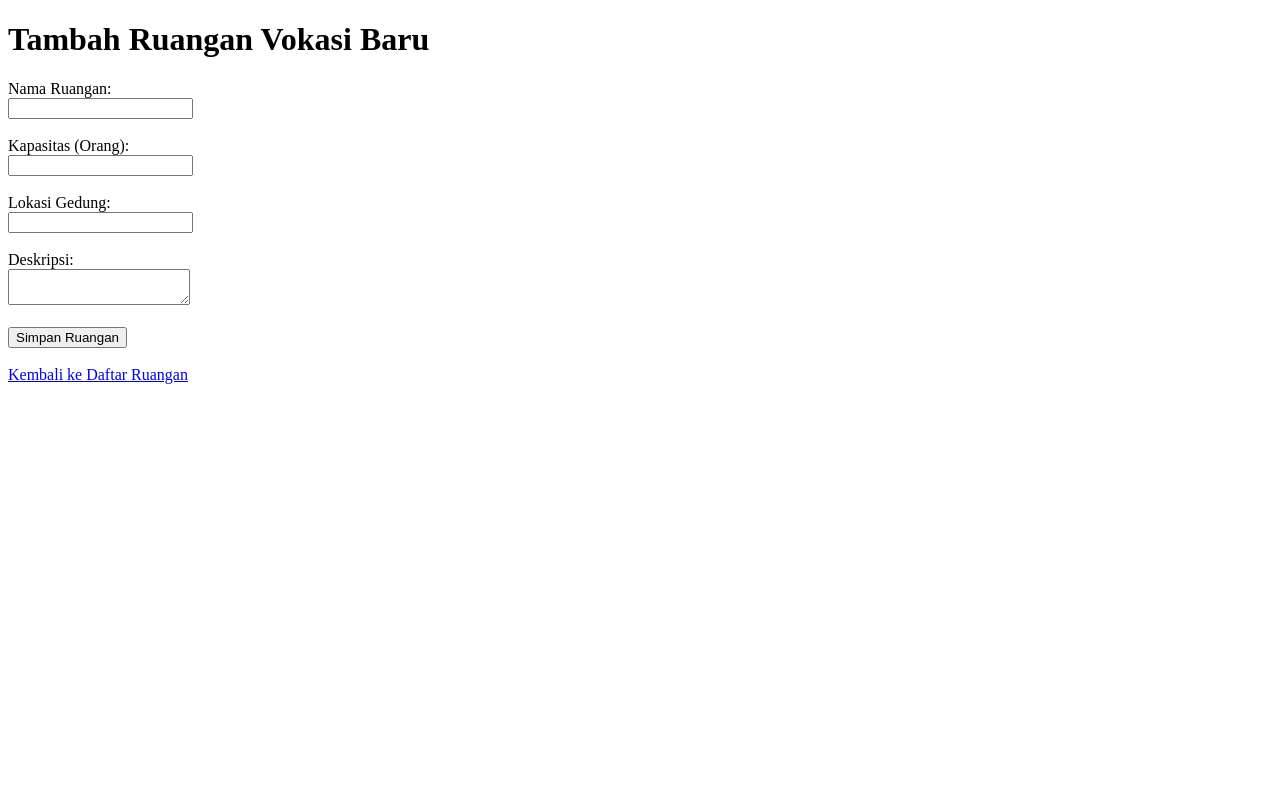
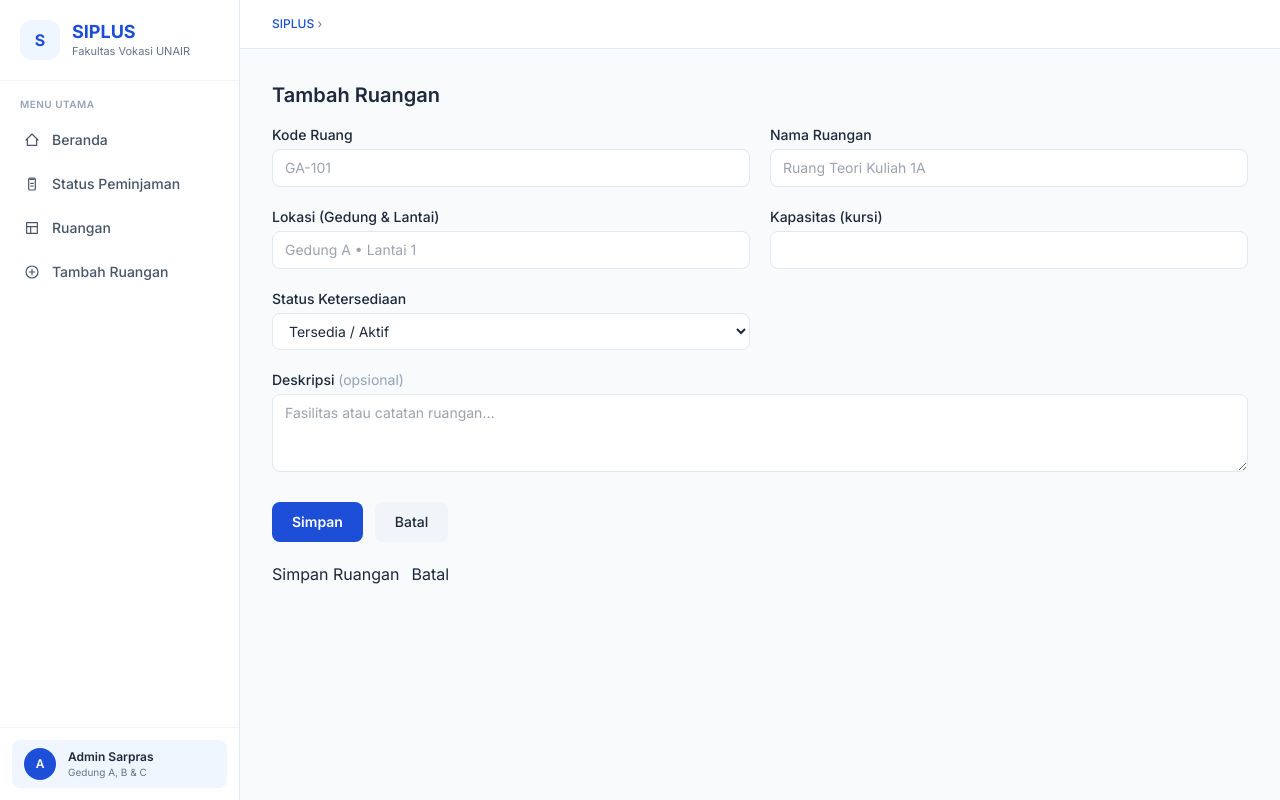
Before and after one commit to Felyneon/SIPLUS-FRAMEWORK, a Laravel app: template resources/views/ruangan/create.blade.php in a window 1280 px wide. Run offline with Laravel 12, Linux system fonts and the light colour scheme; the template is opened without the code that fills it, so the values that code supplies are empty; parts of the project's set-up code (start-up, migrations or seed data) failed here and were passed over; some libraries are stand-ins or nearby versions.

Commit message:
benerin route dan view di ruangan tapi belum fix

```diff
--- a/resources/views/ruangan/create.blade.php
+++ b/resources/views/ruangan/create.blade.php
@@ -1,39 +1,16 @@
-<!DOCTYPE html>
-<html lang="id">
-<head>
-    <meta charset="UTF-8">
-    <title>Tambah Ruangan SIPLUS</title>
-</head>
-<body>
-    <h1>Tambah Ruangan Vokasi Baru</h1>
+@extends('layouts.app')
 
-    {{-- Form wajib menggunakan @csrf untuk keamanan di Laravel --}}
-    <form action="/ruangan" method="POST">
+@section('content')
+    <h1 class="text-xl font-semibold mb-4">Tambah Ruangan</h1>
+
+    <form action="{{ route('ruangan.store') }}" method="POST">
         @csrf
-        <div>
-            <label>Nama Ruangan:</label><br>
-            <input type="text" name="nama_ruangan" required>
+
+        @include('ruangan._form')
+
+        <div class="mt-5 flex gap-3">
+            <button type="submit">Simpan Ruangan</button>
+            <a href="{{ route('ruangan.index') }}">Batal</a>
         </div>
-        <br>
-        <div>
-            <label>Kapasitas (Orang):</label><br>
-            <input type="number" name="kapasitas" required>
-        </div>
-        <br>
-        <div>
-            <label>Lokasi Gedung:</label><br>
-            <input type="text" name="lokasi" required>
-        </div>
-        <br>
-        <div>
-            <label>Deskripsi:</label><br>
-            <textarea name="deskripsi"></textarea>
-        </div>
-        <br>
-        <button type="submit">Simpan Ruangan</button>
     </form>
-
-    <br>
-    <a href="/ruangan">Kembali ke Daftar Ruangan</a>
-</body>
-</html>
+@endsection
--- a/routes/web.php
+++ b/routes/web.php
@@ -38,7 +38,7 @@ Route::middleware('auth')->group(function () {
         Route::get('/admin/dashboard', [AdminController::class, 'index'])->name('admin.dashboard');
 
         // Ruangan: operasi tulis
-        Route::get('/ruangan/tambah', [RuanganController::class, 'create'])->name('ruangan.create');
+        Route::get('/ruangan/create', [RuanganController::class, 'create'])->name('ruangan.create');
         Route::post('/ruangan', [RuanganController::class, 'store'])->name('ruangan.store');
         Route::get('/ruangan/{ruangan}/edit', [RuanganController::class, 'edit'])->name('ruangan.edit');
         Route::put('/ruangan/{ruangan}', [RuanganController::class, 'update'])->name('ruangan.update');
```
